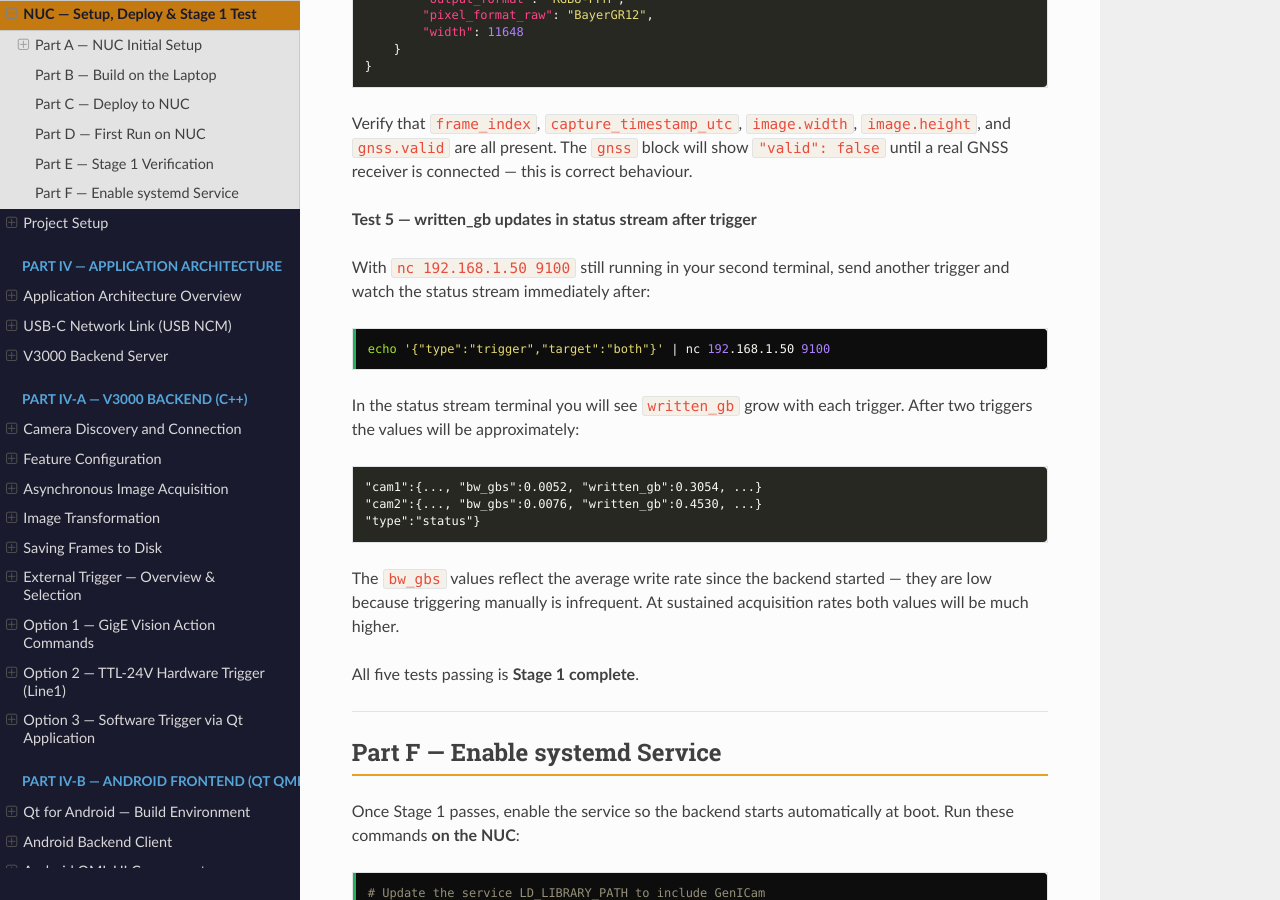
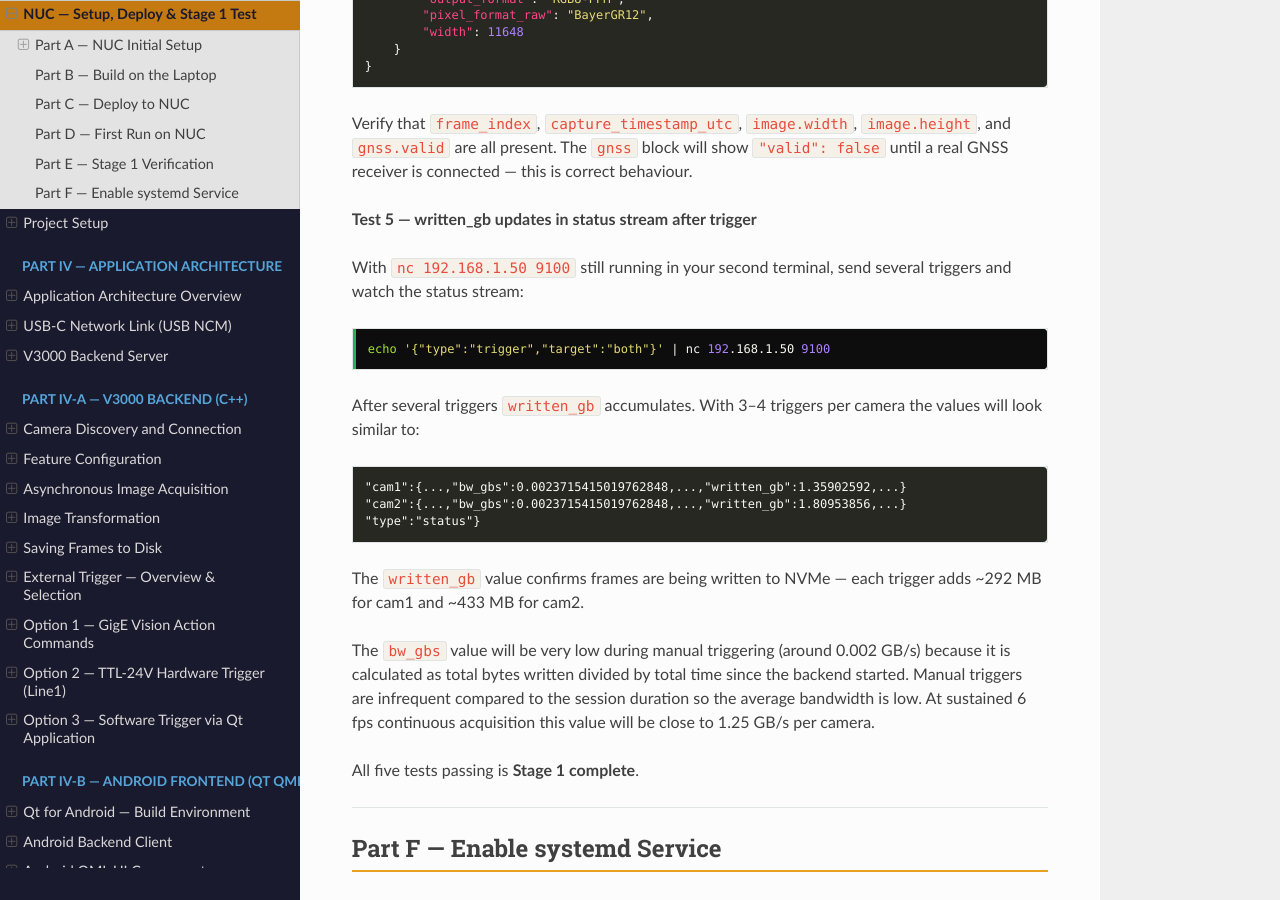
Before and after one commit to ldv-1000111/10GigE, a Sphinx documentation site: the page built from source/nuc_setup.rst, in a window 1280 px wide and 900 px high, scrolled down 8470 px. Built offline with Sphinx 7.4.7 and the Read the Docs theme 3.1.0, drawn with Linux system fonts in a browser that asks for light colours; pages that are not in the unit, such as notebooks, are missing from menus.

Commit message:
fix: Test 5 real values — written_gb 1.359/1.809, bw_gbs 0.00237 explained

```diff
--- a/source/nuc_setup.rst
+++ b/source/nuc_setup.rst
@@ -458,24 +458,30 @@ connected — this is correct behaviour.
 **Test 5 — written_gb updates in status stream after trigger**
 
 With ``nc 192.168.1.50 9100`` still running in your second terminal,
-send another trigger and watch the status stream immediately after:
+send several triggers and watch the status stream:
 
 .. code-block:: bash
 
    echo '{"type":"trigger","target":"both"}' | nc 192.168.1.50 9100
 
-In the status stream terminal you will see ``written_gb`` grow with
-each trigger. After two triggers the values will be approximately:
+After several triggers ``written_gb`` accumulates. With 3–4 triggers
+per camera the values will look similar to:
 
 .. code-block:: text
 
-   "cam1":{..., "bw_gbs":0.0052, "written_gb":0.3054, ...}
-   "cam2":{..., "bw_gbs":0.0076, "written_gb":0.4530, ...}
+   "cam1":{...,"bw_gbs":0.0023715415019762848,...,"written_gb":1.35902592,...}
+   "cam2":{...,"bw_gbs":0.0023715415019762848,...,"written_gb":1.80953856,...}
    "type":"status"}
 
-The ``bw_gbs`` values reflect the average write rate since the backend
-started — they are low because triggering manually is infrequent. At
-sustained acquisition rates both values will be much higher.
+The ``written_gb`` value confirms frames are being written to NVMe —
+each trigger adds ~292 MB for cam1 and ~433 MB for cam2.
+
+The ``bw_gbs`` value will be very low during manual triggering (around
+0.002 GB/s) because it is calculated as total bytes written divided by
+total time since the backend started. Manual triggers are infrequent
+compared to the session duration so the average bandwidth is low. At
+sustained 6 fps continuous acquisition this value will be close to
+1.25 GB/s per camera.
 
 All five tests passing is **Stage 1 complete**.
 
```
